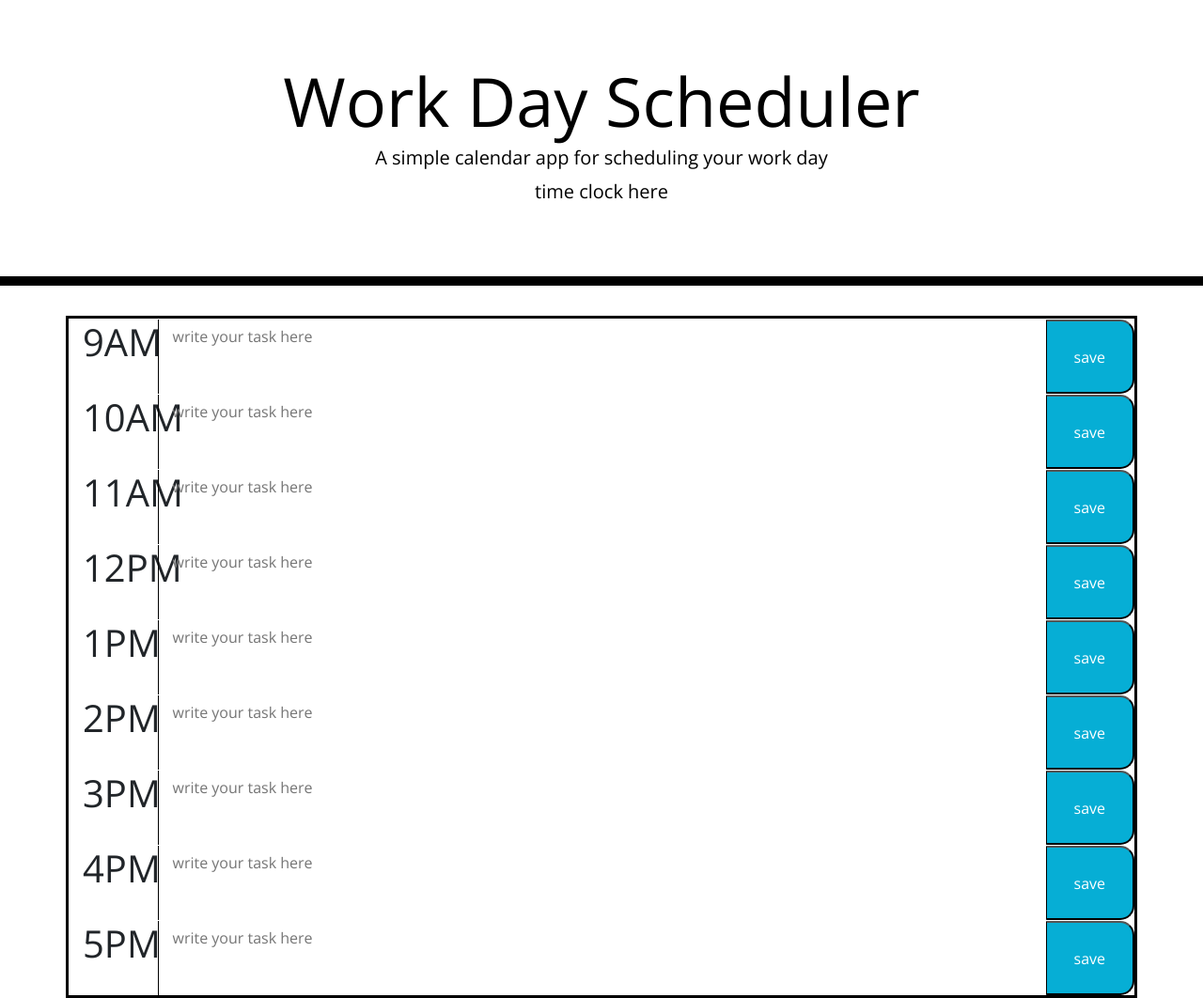
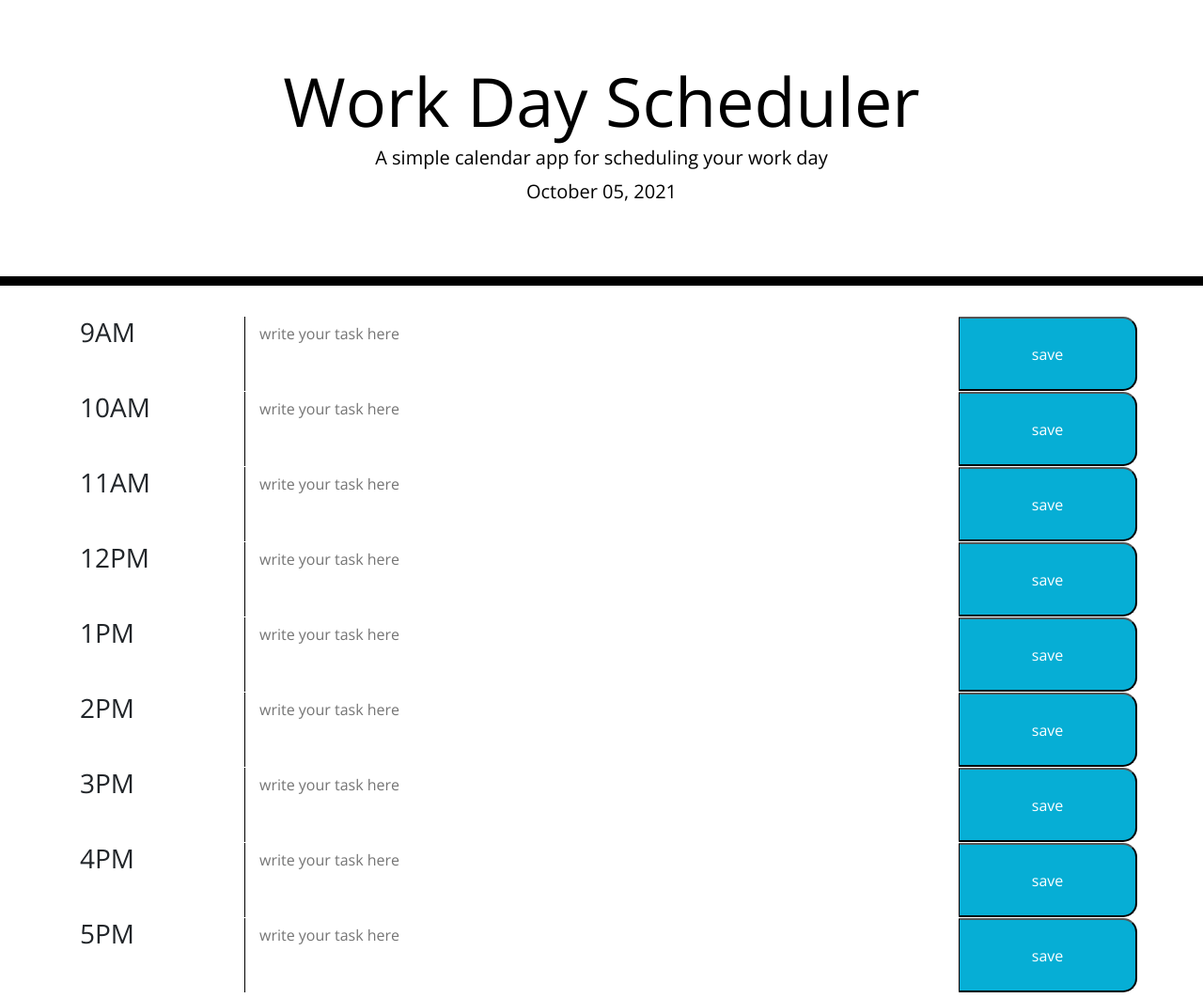
Before and after one commit to MCassandra/Work-Day-Scheduler, a plain HTML site: page index.html in a window 1280 px wide. Shown: the whole page at 94% size. Drawn offline with nearby package versions, Linux system fonts and the light colour scheme.

Commit message:
col sizes

```diff
--- a/index.html
+++ b/index.html
@@ -23,49 +23,49 @@
   <!-- time by hours here -->
   <div class="container">
         <div class = "row">
-          <h1 class="col-1">9AM</h1>
-          <textarea class="task col-10" id="9" placeholder="write your task here"></textarea>
-          <button class="saveBtn col-1" hour="hour9">save</button>
+          <h3 class="col-2">9AM</h3>
+          <textarea class="task col-8" id="9" placeholder="write your task here"></textarea>
+          <button class="saveBtn col-2" hour="hour9">save</button>
         </div>
         <div class = "row">
-          <h1 class="col-1">10AM</h1>
-          <textarea class="task col-10" id="10" placeholder="write your task here"></textarea>
-          <button class="saveBtn col-1" hour="hour10">save</button>
+          <h3 class="col-2">10AM</h3>
+          <textarea class="task col-8" id="10" placeholder="write your task here"></textarea>
+          <button class="saveBtn col-2" hour="hour10">save</button>
         </div>
         <div class = "row">
-          <h1 class="col-1">11AM</h1>
-          <textarea class="task col-10" id="11" placeholder="write your task here"></textarea>
-          <button class="saveBtn col-1" hour="hour11">save</button>
+          <h3 class="col-2">11AM</h3>
+          <textarea class="task col-8" id="11" placeholder="write your task here"></textarea>
+          <button class="saveBtn col-2" hour="hour11">save</button>
         </div>
         <div class = "row">
-          <h1 class="col-1">12PM</h1>
-          <textarea class="task col-10" id="12" placeholder="write your task here"></textarea>
-          <button class="saveBtn col-1" hour="hour12">save</button>
+          <h3 class="col-2">12PM</h3>
+          <textarea class="task col-8" id="12" placeholder="write your task here"></textarea>
+          <button class="saveBtn col-2" hour="hour12">save</button>
         </div>
         <div class = "row">
-          <h1 class="col-1">1PM</h1>
-          <textarea class="task col-10" id="1" placeholder="write your task here"></textarea>
-          <button class="saveBtn col-1" hour="hour1">save</button>
+          <h3 class="col-2">1PM</h3>
+          <textarea class="task col-8" id="1" placeholder="write your task here"></textarea>
+          <button class="saveBtn col-2" hour="hour1">save</button>
         </div>
         <div class = "row">
-          <h1 class="col-1">2PM</h1>
-          <textarea class="task col-10" id="2" placeholder="write your task here"></textarea>
-          <button class="saveBtn col-1" hour="hour2">save</button>
+          <h3 class="col-2">2PM</h3>
+          <textarea class="task col-8" id="2" placeholder="write your task here"></textarea>
+          <button class="saveBtn col-2" hour="hour2">save</button>
         </div>
         <div class = "row">
-          <h1 class="col-1">3PM</h1>
-          <textarea class="task col-10" id="3" placeholder="write your task here"></textarea>
-          <button class="saveBtn col-1" hour="hour3">save</button>
+          <h3 class="col-2">3PM</h3>
+          <textarea class="task col-8" id="3" placeholder="write your task here"></textarea>
+          <button class="saveBtn col-2" hour="hour3">save</button>
         </div>
         <div class = "row">
-          <h1 class="col-1">4PM</h1>
-          <textarea class="task col-10" id="4" placeholder="write your task here"></textarea>
-          <button class="saveBtn col-1" hour="hour4">save</button>
+          <h3 class="col-2">4PM</h3>
+          <textarea class="task col-8" id="4" placeholder="write your task here"></textarea>
+          <button class="saveBtn col-2" hour="hour4">save</button>
         </div>
         <div class = "row">
-          <h1 class="col-1">5PM</h1>
-          <textarea class="task col-10" id="5" placeholder="write your task here"></textarea>
-          <button class="saveBtn col-1" hour="hour5">save</button>
+          <h3 class="col-2">5PM</h3>
+          <textarea class="task col-8" id="5" placeholder="write your task here"></textarea>
+          <button class="saveBtn col-2" hour="hour5">save</button>
         </div>
       </div>
 
--- a/script.js
+++ b/script.js
@@ -20,6 +20,8 @@ function todaysDate() {
     var today = moment().format("MMMM DD, YYYY");
     displayDate.textContent = today;
 }
+
+todaysDate();
 
 // create a variable to loop through the times
 var todaysTasks = JSON.parse(localStorage.getItem("todaysTask")) || {
@@ -80,7 +82,7 @@ function saveTask() {
 // shows existing data in local storage if it exists
 
 
-todaysDate();
+
 
 // saves tasks/data to be stored in local storage
 // var
--- a/style.css
+++ b/style.css
@@ -4,7 +4,7 @@ body {
   line-height: 1;
 }
 
- textarea {
+textarea {
   background: transparent;
   border: none;
   resize: none;
@@ -69,7 +69,3 @@ body {
   font-size: 20px;
   transition: all 0.3s ease-in-out;
 }
-
-.container {
-  border:#000000 solid;
-}
```
